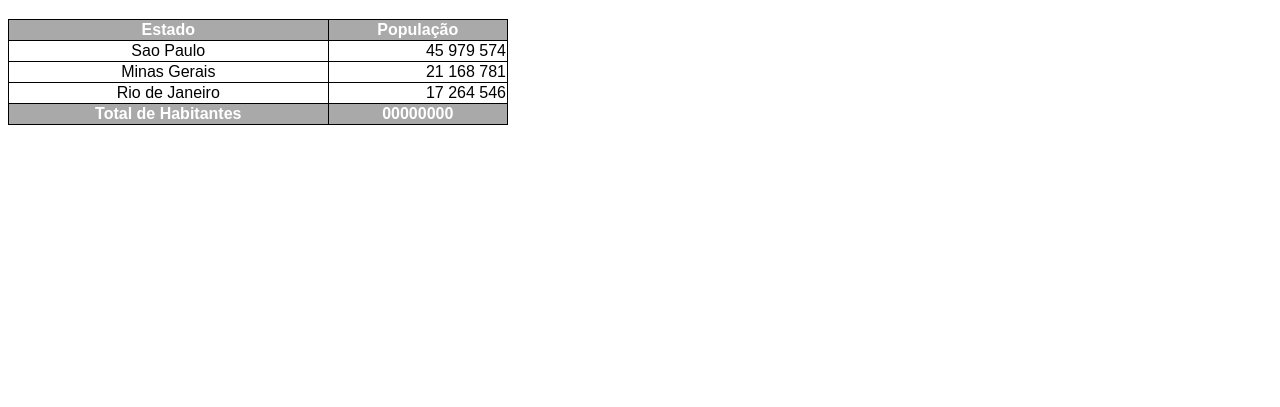
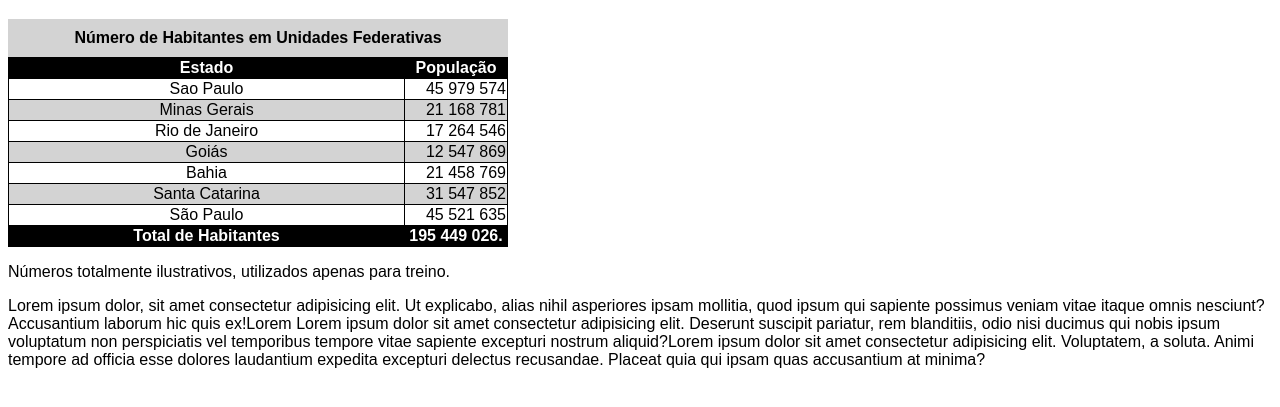
Before and after one commit to KauaGabriell/html-e-css, a plain HTML site: page exercicios/ex023/tabela002.html in a window 1280 px wide. Shown: the part 61-468 px from the top of the page. Drawn offline with Linux system fonts and the light colour scheme.

Commit message:
Tabela 003

```diff
--- a/exercicios/ex023/tabela002.html
+++ b/exercicios/ex023/tabela002.html
@@ -12,11 +12,16 @@
         table{
             width: 500px;
             border-collapse: collapse;
+            position: relative;
         }
 
         thead, tfoot{
-            background-color: darkgray;
+            background-color: rgb(0, 0, 0);
             color: white;
+        }
+
+        tbody > tr:nth-child(2n){
+            background-color: lightgray;
         }
 
        td{
@@ -29,11 +34,20 @@
 
        }
 
+       thead > tr > th{
+        position: sticky;
+        top: -1px;
+       }
+
        .num{
         text-align: right;
        }
 
-
+       caption{
+        background-color: lightgray;
+        font-weight: bold;
+        padding: 10px;
+       }
 
     </style>
 </head>
@@ -42,10 +56,13 @@
         Tabelas Grandes
     </h1>
         <table>
+            <caption>
+                Número de Habitantes em Unidades Federativas
+            </caption>
             <thead>
                 <tr>
                     <th scope="col">Estado</th>
-                    <th scope="col">População</th>
+                    <th scope="col" style="width: 100px;">População</th>
                 </tr>
             </thead>
             <tbody>
@@ -61,13 +78,32 @@
                     <td>Rio de Janeiro</td>
                     <td class="num">17 264 546</td>
                 </tr>
+                <tr>
+                    <td>Goiás</td>
+                    <td class="num">12 547 869</td>
+                </tr>
+                <tr>
+                    <td>Bahia</td>
+                    <td class="num">21 458 769</td>
+                </tr>
+                <tr>
+                    <td>Santa Catarina</td>
+                    <td class="num">31 547 852</td>
+                </tr>
+                <tr>
+                    <td>São Paulo</td>
+                    <td class="num">45 521 635</td>
+                </tr>
+
             </tbody>
             <tfoot>
                 <tr>
                     <th scope="row">Total de Habitantes</th>
-                    <th>00000000</th>
+                    <th>195 449 026.</th>
                 </tr>
             </tfoot>
         </table>
+        <p>Números totalmente ilustrativos, utilizados apenas para treino.</p>
+        <p>Lorem ipsum dolor, sit amet consectetur adipisicing elit. Ut explicabo, alias nihil asperiores ipsam mollitia, quod ipsum qui sapiente possimus veniam vitae itaque omnis nesciunt? Accusantium laborum hic quis ex!Lorem Lorem ipsum dolor sit amet consectetur adipisicing elit. Deserunt suscipit pariatur, rem blanditiis, odio nisi ducimus qui nobis ipsum voluptatum non perspiciatis vel temporibus tempore vitae sapiente excepturi nostrum aliquid?Lorem ipsum dolor sit amet consectetur adipisicing elit. Voluptatem, a soluta. Animi tempore ad officia esse dolores laudantium expedita excepturi delectus recusandae. Placeat quia qui ipsam quas accusantium at minima?</p>
 </body>
 </html>
```
Also changed, not shown: exercicios/ex023/tabela003.html (+40 -1 lines), 1 other file.
